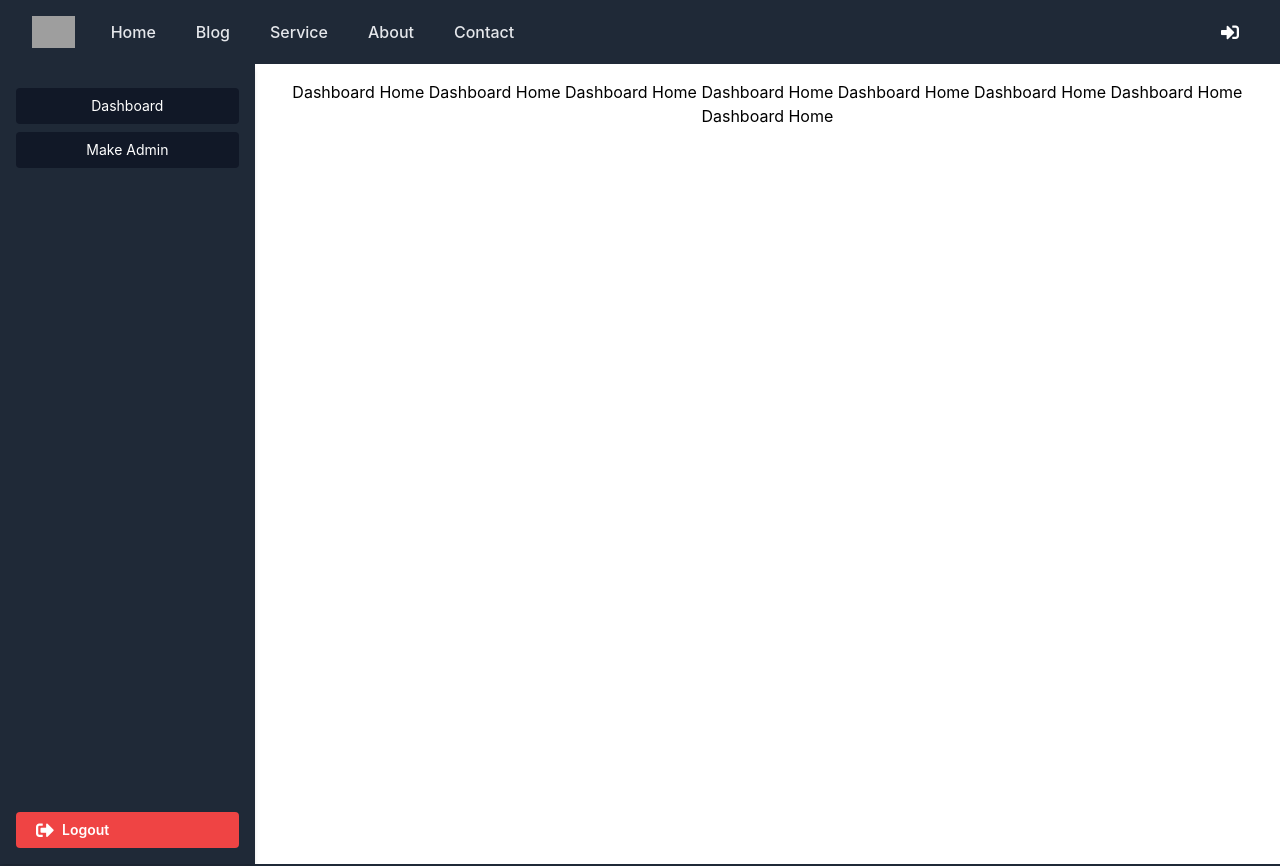
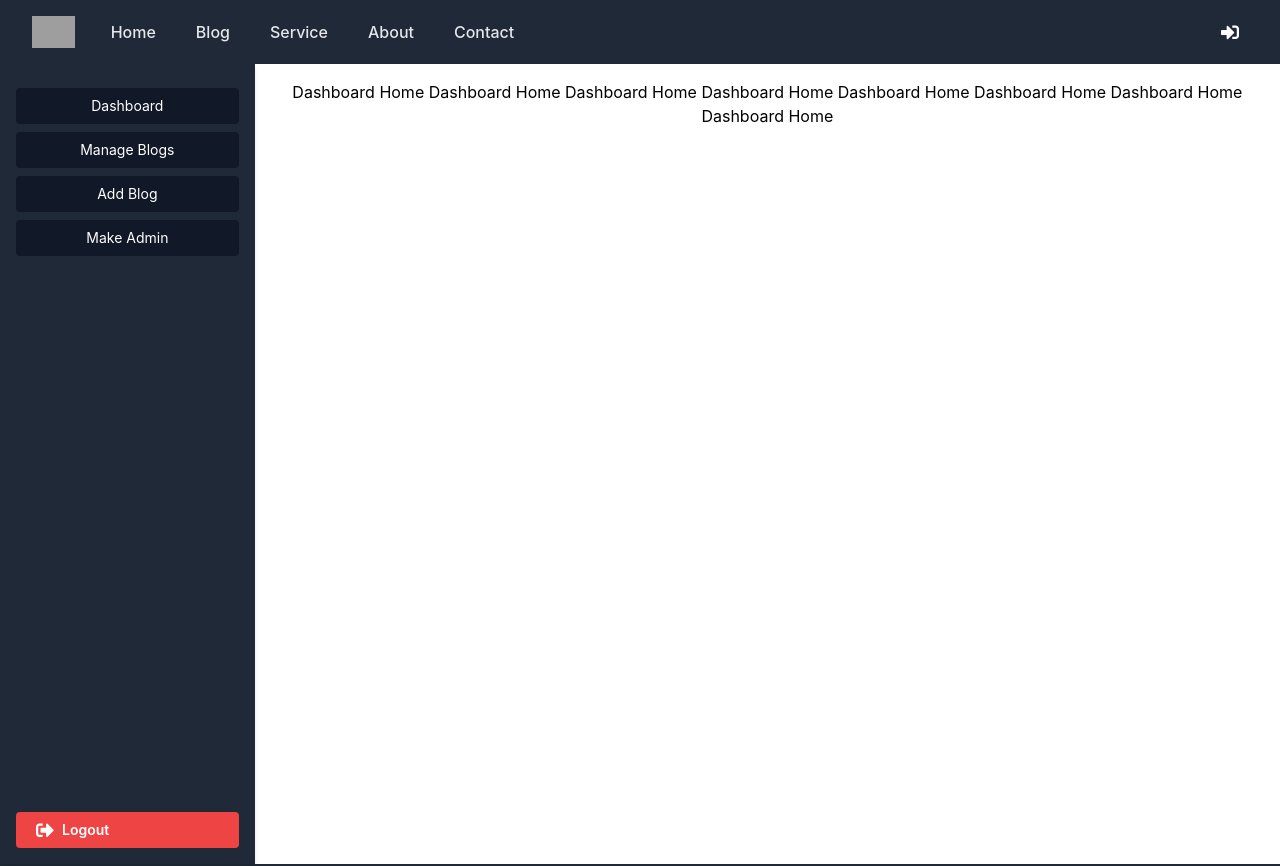
Before and after one commit to Ashraful2880/client-top-10-travels, a React (Create React App) app: page /dashboard in a window 1280 px wide. Shown: the top 866 px of the page. Built offline with nearby package versions, Linux system fonts and the light colour scheme; no server answers; grey boxes are pictures that could not be loaded.

Commit message:
Dashboard Menu added

```diff
--- a/src/App.js
+++ b/src/App.js
@@ -31,7 +31,7 @@ function App() {
               <Route path="/contact" element={<Contact />} />
               <Route path="/signin" element={<Signin />} />
               <Route path="/register" element={<Register />} />
-              <Route path="/dashboard" element={<Dashboard/>} />
+              <Route path="/dashboard/*" element={<Dashboard/>} />
               <Route path="details/:blogID" element={<PrivateRoute><Details/></PrivateRoute>} />
             </Routes>
           <Footer />
--- /dev/null
+++ b/src/Pages/Dashboard/AddBlogs/AddBlogs.js
@@ -0,0 +1,11 @@
+import React from 'react';
+
+const AddBlogs = () => {
+    return (
+        <div>
+            Add A Nerw Blogs
+        </div>
+    );
+};
+
+export default AddBlogs;
--- a/src/Pages/Dashboard/Dashboard/Dashboard.js
+++ b/src/Pages/Dashboard/Dashboard/Dashboard.js
@@ -1,8 +1,11 @@
 import React from 'react';
 import {Route,Link, Routes} from "react-router-dom";
 import useAuth from '../../../Hooks/UseAuth';
+import AddBlogs from '../AddBlogs/AddBlogs';
 
 import DashboardHome from '../DashboardHome/DashboardHome';
+import MakeAdmin from '../MakeAdmin/MakeAdmin';
+import ManageBlogs from '../ManageBlogs/ManageBlogs';
 
 const Dashboard = () => {
 
@@ -29,10 +32,16 @@ const Dashboard = () => {
                                 <img className="w-12 h-12 mb-4 rounded-full mx-auto" src={user?.photoURL} alt="User" />
                             :""}
                             <div className="bg-gray-900 text-white p-2 rounded mt-2 cursor-pointer hover:bg-gray-700 hover:text-blue-300">
-                                <Link to="/"> Dashboard </Link>
+                                <Link to="/dashboard"> Dashboard </Link>
                             </div>
                             <div className="bg-gray-900 text-white p-2 rounded mt-2 cursor-pointer hover:bg-gray-700 hover:text-blue-300">
-                                <Link to="dashboard"> Make Admin </Link>
+                                <Link to="manageBlog"> Manage Blogs</Link>
+                            </div>
+                            <div className="bg-gray-900 text-white p-2 rounded mt-2 cursor-pointer hover:bg-gray-700 hover:text-blue-300">
+                                <Link to="addblog"> Add Blog</Link>
+                            </div>
+                            <div className="bg-gray-900 text-white p-2 rounded mt-2 cursor-pointer hover:bg-gray-700 hover:text-blue-300">
+                                <Link to="makeAdmin"> Make Admin</Link>
                             </div>
                         </div>
 
@@ -47,7 +56,9 @@ const Dashboard = () => {
                 <section className="w-full p-4">
                     <Routes>
                         <Route path="/" element={<DashboardHome />}/>
-
+                        <Route path="manageBlog" element={<ManageBlogs />}/>
+                        <Route path="addblog" element={<AddBlogs />}/>
+                        <Route path="makeAdmin" element={<MakeAdmin />}/>
                     </Routes>
                 </section>
             </main>
--- /dev/null
+++ b/src/Pages/Dashboard/MakeAdmin/MakeAdmin.js
@@ -0,0 +1,11 @@
+import React from 'react';
+
+const MakeAdmin = () => {
+    return (
+        <div>
+            make an admin
+        </div>
+    );
+};
+
+export default MakeAdmin;
--- /dev/null
+++ b/src/Pages/Dashboard/ManageBlogs/ManageBlogs.js
@@ -0,0 +1,11 @@
+import React from 'react';
+
+const ManageBlogs = () => {
+    return (
+        <div>
+            manage All Blogs
+        </div>
+    );
+};
+
+export default ManageBlogs;
```
